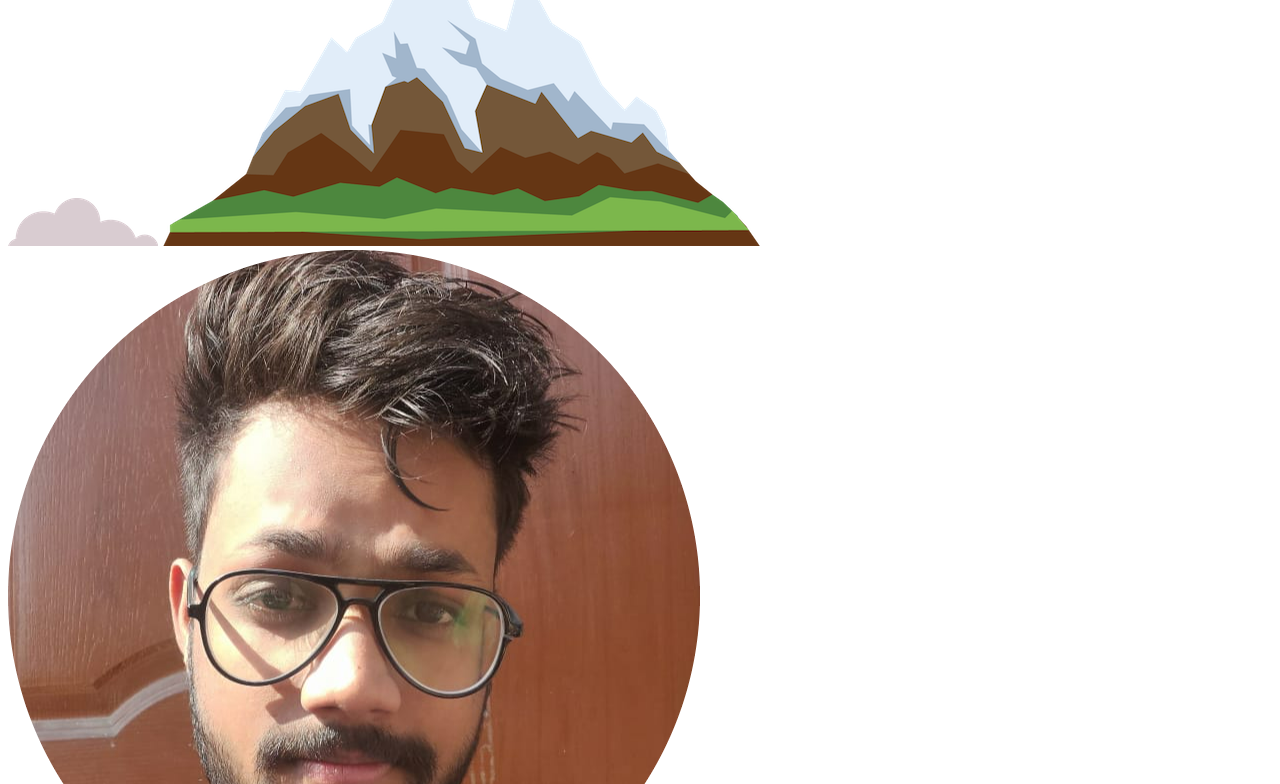
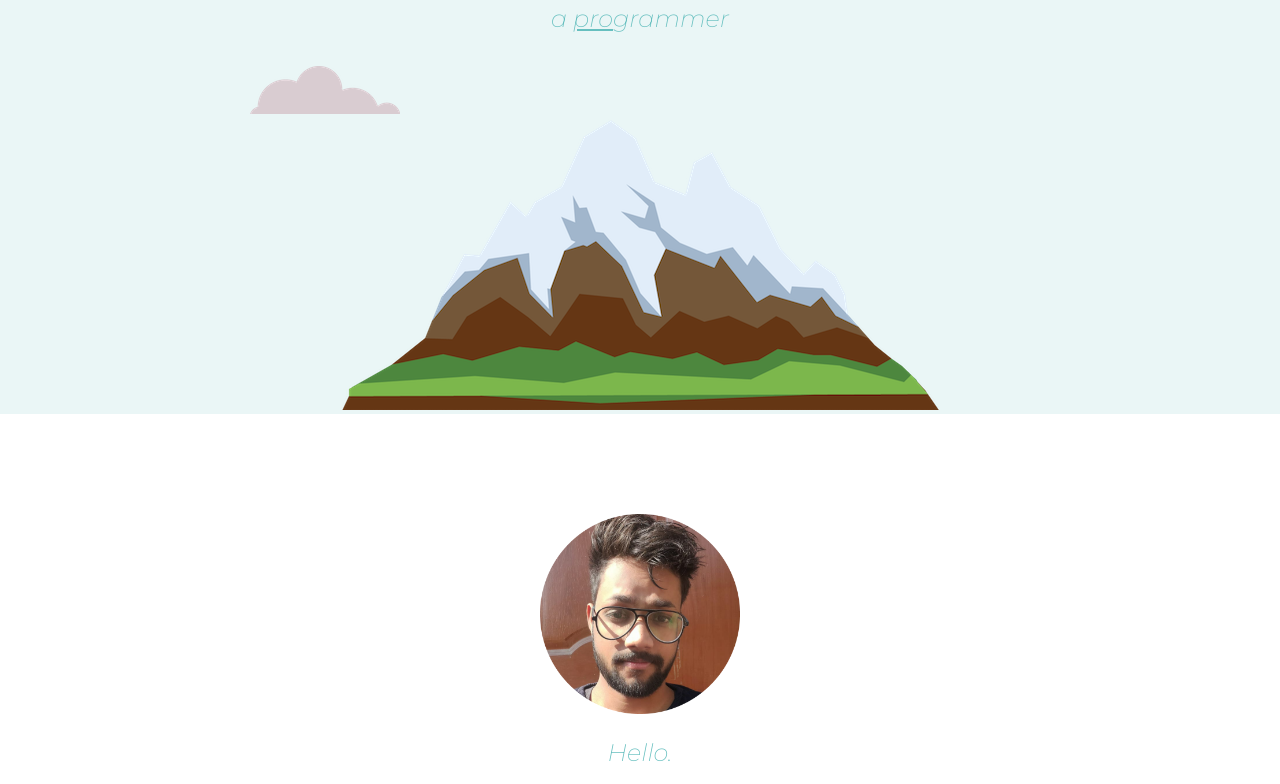
Before and after one commit to LuckySingh9897/Portfolio, a plain HTML site: page index.html in a window 1280 px wide. Shown: the part 298-1082 px from the top of the page. Drawn offline with Linux system fonts and the light colour scheme; the site is published under a folder, as on GitHub Pages, so addresses that start at the root find nothing.

Commit message:
Update index.html

```diff
--- a/index.html
+++ b/index.html
@@ -4,7 +4,7 @@
 <head>
   <meta charset="utf-8">
     <title>LUCKY SINGH</title>
-  <link rel="stylesheet" href="/CSS1/style2.css">
+  <link rel="stylesheet" href="CSS1/style2.css">
   <link rel="icon" href="favicon.ico">
   <link rel="preconnect" href="https://fonts.googleapis.com">
   <link rel="preconnect" href="https://fonts.gstatic.com" crossorigin>
```
